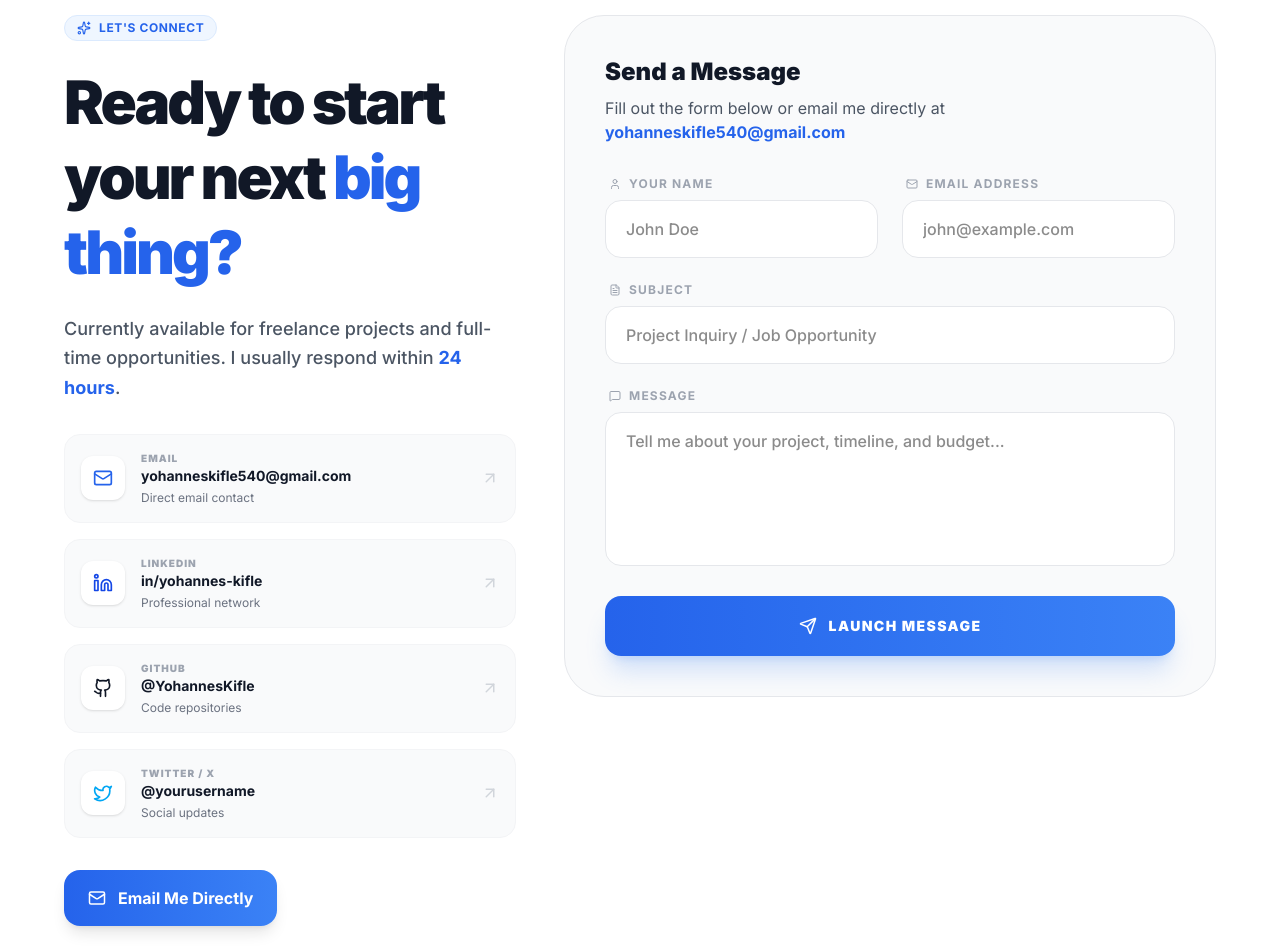
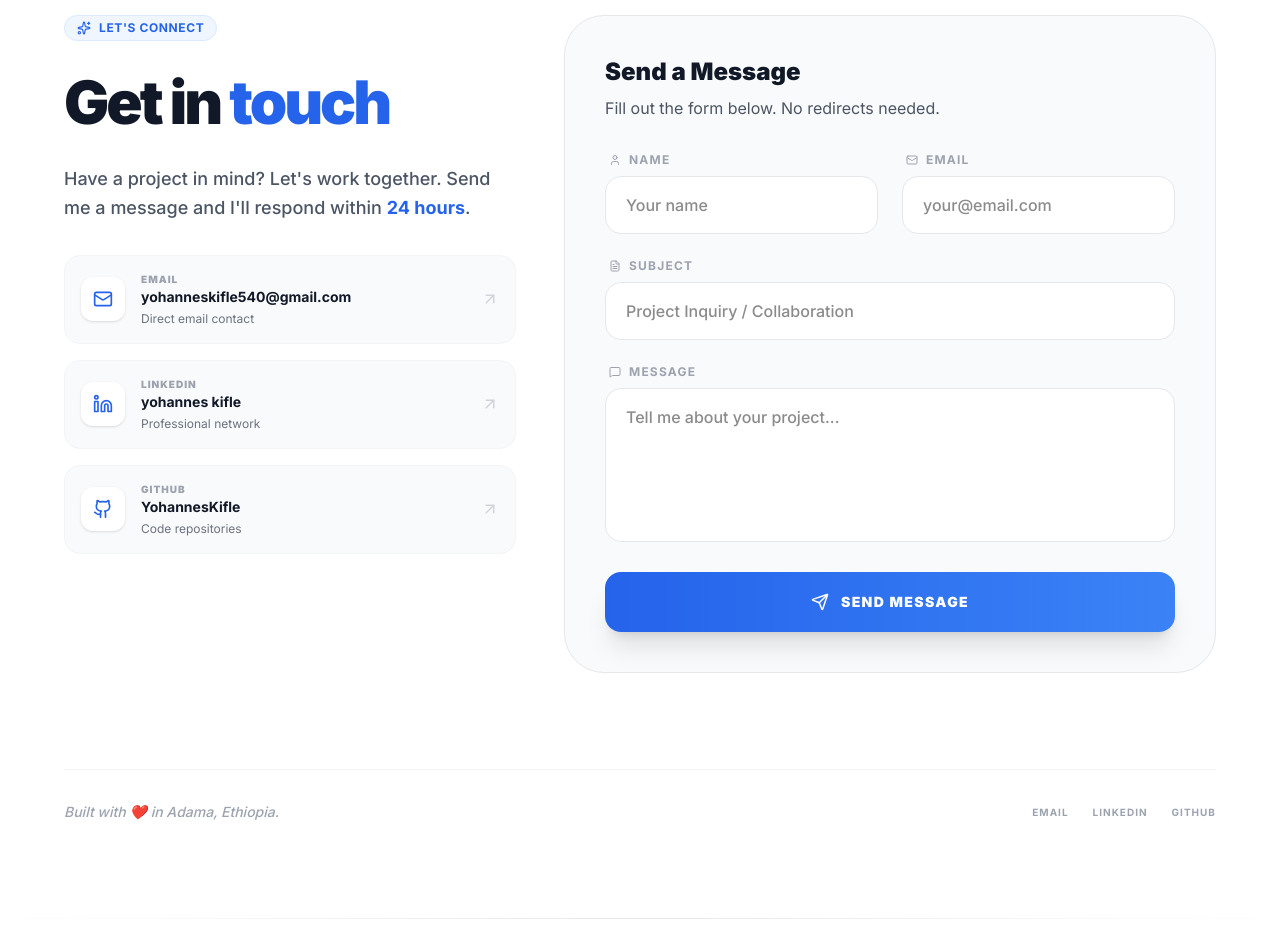
Before and after one commit to yohanneskf/portfolio, a Next.js app: page / in a window 1280 px wide. Shown: the part 5040-5992 px from the top of the page. Built offline with nearby package versions, Linux system fonts and the light colour scheme.

Commit message:
contact section commit

```diff
--- a/app/components/Contact.tsx
+++ b/app/components/Contact.tsx
@@ -1,65 +1,69 @@
 "use client";
 
-import { useState } from "react";
-import { motion, AnimatePresence } from "framer-motion";
+import { useState, useRef, FormEvent } from "react";
+import { motion } from "framer-motion";
+import emailjs from "@emailjs/browser";
 import {
   Mail,
-  Phone,
-  MapPin,
   Send,
   CheckCircle,
-  MessageSquare,
   User,
   FileText,
   Sparkles,
   ArrowUpRight,
   Linkedin,
   Github,
-  Twitter,
+  MessageSquare,
+  AlertCircle,
 } from "lucide-react";
 
 export default function Contact() {
-  const [formData, setFormData] = useState({
-    name: "",
-    email: "",
-    subject: "",
-    message: "",
-  });
+  const formRef = useRef<HTMLFormElement>(null);
   const [isSubmitting, setIsSubmitting] = useState(false);
   const [isSubmitted, setIsSubmitted] = useState(false);
+  const [error, setError] = useState<string | null>(null);
 
-  const handleSubmit = async (e: React.FormEvent) => {
+  // EmailJS Configuration - UPDATE THESE VALUES AFTER SETUP
+  const EMAILJS_SERVICE_ID = "service_tqenp6c"; // Change to your service ID
+  const EMAILJS_TEMPLATE_ID = "template_s0ow9d7"; // Change to your template ID
+  const EMAILJS_PUBLIC_KEY = "Rzw3vAdGQ1xBClBkW"; // Change to your public key
+
+  const handleSubmit = async (e: FormEvent<HTMLFormElement>) => {
     e.preventDefault();
     setIsSubmitting(true);
+    setError(null);
 
-    // In a real application, you would send this to your backend
-    // For now, we'll simulate an API call and open email client
+    if (!formRef.current) {
+      setError("Form not found. Please refresh the page.");
+      setIsSubmitting(false);
+      return;
+    }
 
-    // Open user's email client with pre-filled data
-    const mailtoLink = `mailto:yohanneskifle540@gmail.com?subject=${encodeURIComponent(
-      formData.subject || "Portfolio Inquiry"
-    )}&body=${encodeURIComponent(
-      `Hello Yohannes,\n\n${formData.message}\n\nFrom: ${formData.name}\nEmail: ${formData.email}`
-    )}`;
+    try {
+      const result = await emailjs.sendForm(
+        EMAILJS_SERVICE_ID,
+        EMAILJS_TEMPLATE_ID,
+        formRef.current,
+        EMAILJS_PUBLIC_KEY
+      );
 
-    window.open(mailtoLink, "_blank");
-
-    // Simulate processing time
-    await new Promise((resolve) => setTimeout(resolve, 1500));
-
+      if (result.status === 200) {
+        setIsSubmitted(true);
+        formRef.current.reset();
+        setTimeout(() => setIsSubmitted(false), 5000);
+      } else {
+        throw new Error("Failed to send message");
+      }
+    } catch (err) {
+      console.error("EmailJS Error:", err);
+      setError(
+        "Failed to send message. Please email me directly at yohanneskifle540@gmail.com"
+      );
+    } finally {
       setIsSubmitting(false);
-    setIsSubmitted(true);
-    setFormData({ name: "", email: "", subject: "", message: "" });
-    setTimeout(() => setIsSubmitted(false), 5000);
+    }
   };
 
-  const handleChange = (
-    e: React.ChangeEvent<HTMLInputElement | HTMLTextAreaElement>
-  ) => {
-    setFormData({ ...formData, [e.target.name]: e.target.value });
-  };
-
-  // Contact methods with actual links
   const contactMethods = [
     {
       icon: <Mail size={20} />,
@@ -71,23 +75,16 @@ export default function Contact() {
     {
       icon: <Linkedin size={20} />,
       label: "LinkedIn",
-      value: "in/yohannes-kifle",
-      link: "https://linkedin.com/in/yohannes-kifle", // Update with your actual LinkedIn
+      value: "yohannes kifle",
+      link: "https://et.linkedin.com/in/yohannes-kifle-63415236a",
       description: "Professional network",
     },
     {
       icon: <Github size={20} />,
       label: "GitHub",
-      value: "@YohannesKifle",
-      link: "https://github.com/YohannesKifle", // Update with your GitHub
+      value: "YohannesKifle",
+      link: "https://github.com/Yohanneskf",
       description: "Code repositories",
-    },
-    {
-      icon: <Twitter size={20} />,
-      label: "Twitter / X",
-      value: "@yourusername",
-      link: "https://twitter.com/yourusername", // Update if you have
-      description: "Social updates",
     },
   ];
 
@@ -96,13 +93,13 @@ export default function Contact() {
       id="contact"
       className="py-24 relative overflow-hidden bg-white dark:bg-[#050505]"
     >
-      {/* Background Aesthetic Elements */}
+      {/* Background Elements */}
       <div className="absolute bottom-0 right-0 w-[600px] h-[600px] bg-purple-600/5 blur-[120px] rounded-full -z-10" />
       <div className="absolute top-0 left-0 w-[400px] h-[400px] bg-blue-600/5 blur-[100px] rounded-full -z-10" />
 
       <div className="container mx-auto px-6 lg:px-16">
         <div className="grid lg:grid-cols-12 gap-12 items-start">
-          {/* Left Column: Context & Info */}
+          {/* Left Column */}
           <div className="lg:col-span-5 space-y-8">
             <motion.div
               initial={{ opacity: 0, x: -20 }}
@@ -116,12 +113,11 @@ export default function Contact() {
                 </span>
               </div>
               <h2 className="text-5xl md:text-6xl font-black tracking-tighter text-gray-900 dark:text-white leading-tight mb-6">
-                Ready to start your next{" "}
-                <span className="text-blue-600">big thing?</span>
+                Get in <span className="text-blue-600">touch</span>
               </h2>
               <p className="text-lg text-gray-600 dark:text-gray-400 font-medium leading-relaxed">
-                Currently available for freelance projects and full-time
-                opportunities. I usually respond within{" "}
+                Have a project in mind? Let's work together. Send me a message
+                and I'll respond within{" "}
                 <span className="text-blue-600 dark:text-blue-400 font-bold">
                   24 hours
                 </span>
@@ -129,7 +125,7 @@ export default function Contact() {
               </p>
             </motion.div>
 
-            {/* Quick Contact Cards */}
+            {/* Contact Cards */}
             <div className="grid gap-4">
               {contactMethods.map((item, i) => (
                 <motion.a
@@ -144,17 +140,7 @@ export default function Contact() {
                   className="p-4 rounded-2xl bg-gray-50 dark:bg-gray-900 border border-gray-100 dark:border-gray-800 flex items-center justify-between group cursor-pointer hover:bg-gray-100 dark:hover:bg-gray-800 transition-all"
                 >
                   <div className="flex items-center gap-4">
-                    <div
-                      className={`p-3 rounded-xl bg-white dark:bg-black shadow-sm ${
-                        item.label === "Email"
-                          ? "text-blue-600"
-                          : item.label === "LinkedIn"
-                          ? "text-blue-700"
-                          : item.label === "GitHub"
-                          ? "text-gray-900 dark:text-white"
-                          : "text-sky-500"
-                      }`}
-                    >
+                    <div className="p-3 rounded-xl bg-white dark:bg-black shadow-sm text-blue-600">
                       {item.icon}
                     </div>
                     <div>
@@ -176,20 +162,9 @@ export default function Contact() {
                 </motion.a>
               ))}
             </div>
-
-            {/* Direct Email Button */}
-            <motion.a
-              href="mailto:yohanneskifle540@gmail.com"
-              whileHover={{ scale: 1.02 }}
-              whileTap={{ scale: 0.98 }}
-              className="inline-flex items-center gap-3 px-6 py-4 rounded-2xl bg-gradient-to-r from-blue-600 to-blue-500 text-white font-bold shadow-lg hover:shadow-blue-500/25 transition-shadow"
-            >
-              <Mail size={18} />
-              Email Me Directly
-            </motion.a>
           </div>
 
-          {/* Right Column: The Form */}
+          {/* Right Column - Form */}
           <motion.div
             initial={{ opacity: 0, scale: 0.95 }}
             whileInView={{ opacity: 1, scale: 1 }}
@@ -202,44 +177,75 @@ export default function Contact() {
                   Send a Message
                 </h3>
                 <p className="text-gray-600 dark:text-gray-400">
-                  Fill out the form below or email me directly at{" "}
-                  <a
-                    href="mailto:yohanneskifle540@gmail.com"
-                    className="text-blue-600 dark:text-blue-400 font-bold hover:underline"
-                  >
-                    yohanneskifle540@gmail.com
-                  </a>
+                  Fill out the form below. No redirects needed.
                 </p>
               </div>
 
-              <form onSubmit={handleSubmit} className="space-y-6">
+              <form ref={formRef} onSubmit={handleSubmit} className="space-y-6">
+                {/* Status Messages */}
+                {error && (
+                  <motion.div
+                    initial={{ opacity: 0, y: -10 }}
+                    animate={{ opacity: 1, y: 0 }}
+                    className="p-4 rounded-xl bg-red-50 dark:bg-red-900/20 border border-red-200 dark:border-red-800"
+                  >
+                    <div className="flex items-start gap-3">
+                      <AlertCircle className="text-red-600 mt-0.5" size={18} />
+                      <div>
+                        <p className="text-red-700 dark:text-red-300 font-medium">
+                          {error}
+                        </p>
+                      </div>
+                    </div>
+                  </motion.div>
+                )}
+
+                {isSubmitted && (
+                  <motion.div
+                    initial={{ opacity: 0, scale: 0.95 }}
+                    animate={{ opacity: 1, scale: 1 }}
+                    className="p-4 rounded-xl bg-green-50 dark:bg-green-900/20 border border-green-200 dark:border-green-800"
+                  >
+                    <div className="flex items-center gap-3">
+                      <CheckCircle className="text-green-600" size={24} />
+                      <div>
+                        <h4 className="font-bold text-green-800 dark:text-green-300">
+                          Message Sent! 🎉
+                        </h4>
+                        <p className="text-sm text-green-700 dark:text-green-400">
+                          Thanks for reaching out. I'll respond soon.
+                        </p>
+                      </div>
+                    </div>
+                  </motion.div>
+                )}
+
+                {/* Form Fields */}
                 <div className="grid md:grid-cols-2 gap-6">
                   <div className="space-y-2">
                     <label className="text-xs font-bold uppercase tracking-widest text-gray-400 ml-1 flex items-center gap-2">
-                      <User size={12} /> Your Name
+                      <User size={12} /> Name
                     </label>
                     <input
                       type="text"
-                      name="name"
-                      value={formData.name}
-                      onChange={handleChange}
+                      name="from_name"
                       required
-                      placeholder="John Doe"
-                      className="w-full px-5 py-4 rounded-2xl bg-white dark:bg-black border border-gray-200 dark:border-gray-800 focus:ring-2 focus:ring-blue-500 outline-none transition-all dark:text-white font-medium"
+                      disabled={isSubmitting}
+                      placeholder="Your name"
+                      className="w-full px-5 py-4 rounded-2xl bg-white dark:bg-black border border-gray-200 dark:border-gray-800 focus:ring-2 focus:ring-blue-500 outline-none transition-all dark:text-white font-medium disabled:opacity-50 disabled:cursor-not-allowed"
                     />
                   </div>
                   <div className="space-y-2">
                     <label className="text-xs font-bold uppercase tracking-widest text-gray-400 ml-1 flex items-center gap-2">
-                      <Mail size={12} /> Email Address
+                      <Mail size={12} /> Email
                     </label>
                     <input
                       type="email"
-                      name="email"
-                      value={formData.email}
-                      onChange={handleChange}
+                      name="from_email"
                       required
-                      placeholder="john@example.com"
-                      className="w-full px-5 py-4 rounded-2xl bg-white dark:bg-black border border-gray-200 dark:border-gray-800 focus:ring-2 focus:ring-blue-500 outline-none transition-all dark:text-white font-medium"
+                      disabled={isSubmitting}
+                      placeholder="your@email.com"
+                      className="w-full px-5 py-4 rounded-2xl bg-white dark:bg-black border border-gray-200 dark:border-gray-800 focus:ring-2 focus:ring-blue-500 outline-none transition-all dark:text-white font-medium disabled:opacity-50 disabled:cursor-not-allowed"
                     />
                   </div>
                 </div>
@@ -251,11 +257,10 @@ export default function Contact() {
                   <input
                     type="text"
                     name="subject"
-                    value={formData.subject}
-                    onChange={handleChange}
                     required
-                    placeholder="Project Inquiry / Job Opportunity"
-                    className="w-full px-5 py-4 rounded-2xl bg-white dark:bg-black border border-gray-200 dark:border-gray-800 focus:ring-2 focus:ring-blue-500 outline-none transition-all dark:text-white font-medium"
+                    disabled={isSubmitting}
+                    placeholder="Project Inquiry / Collaboration"
+                    className="w-full px-5 py-4 rounded-2xl bg-white dark:bg-black border border-gray-200 dark:border-gray-800 focus:ring-2 focus:ring-blue-500 outline-none transition-all dark:text-white font-medium disabled:opacity-50 disabled:cursor-not-allowed"
                   />
                 </div>
 
@@ -265,23 +270,28 @@ export default function Contact() {
                   </label>
                   <textarea
                     name="message"
-                    value={formData.message}
-                    onChange={handleChange}
                     required
+                    disabled={isSubmitting}
                     rows={5}
-                    placeholder="Tell me about your project, timeline, and budget..."
-                    className="w-full px-5 py-4 rounded-2xl bg-white dark:bg-black border border-gray-200 dark:border-gray-800 focus:ring-2 focus:ring-blue-500 outline-none transition-all dark:text-white font-medium resize-none"
+                    placeholder="Tell me about your project..."
+                    className="w-full px-5 py-4 rounded-2xl bg-white dark:bg-black border border-gray-200 dark:border-gray-800 focus:ring-2 focus:ring-blue-500 outline-none transition-all dark:text-white font-medium resize-none disabled:opacity-50 disabled:cursor-not-allowed"
                   />
                 </div>
 
                 <motion.button
                   type="submit"
-                  disabled={isSubmitting}
-                  whileHover={{ scale: 1.01 }}
-                  whileTap={{ scale: 0.98 }}
-                  className={`w-full py-5 rounded-2xl font-black uppercase tracking-widest text-sm flex items-center justify-center gap-3 transition-all shadow-xl shadow-blue-500/20 ${
+                  disabled={isSubmitting || isSubmitted}
+                  whileHover={
+                    !isSubmitting && !isSubmitted ? { scale: 1.01 } : {}
+                  }
+                  whileTap={
+                    !isSubmitting && !isSubmitted ? { scale: 0.98 } : {}
+                  }
+                  className={`w-full py-5 rounded-2xl font-black uppercase tracking-widest text-sm flex items-center justify-center gap-3 transition-all shadow-xl ${
                     isSubmitted
-                      ? "bg-green-500 text-white"
+                      ? "bg-green-500 text-white cursor-default"
+                      : isSubmitting
+                      ? "bg-blue-500/50 text-white cursor-wait"
                       : "bg-gradient-to-r from-blue-600 to-blue-500 text-white hover:from-blue-700 hover:to-blue-600"
                   }`}
                 >
@@ -293,57 +303,37 @@ export default function Contact() {
                   ) : isSubmitted ? (
                     <>
                       <CheckCircle size={20} />
-                      Sent Successfully!
+                      Message Sent!
                     </>
                   ) : (
                     <>
                       <Send size={18} />
-                      Launch Message
+                      Send Message
                     </>
                   )}
                 </motion.button>
-
-                {isSubmitted && (
-                  <motion.div
-                    initial={{ opacity: 0, y: 10 }}
-                    animate={{ opacity: 1, y: 0 }}
-                    className="p-4 rounded-xl bg-green-50 dark:bg-green-900/30 border border-green-200 dark:border-green-800 text-green-700 dark:text-green-300 text-sm"
-                  >
-                    ✓ Message sent! I've opened your email client. Please send
-                    the email to complete the process.
-                  </motion.div>
-                )}
               </form>
             </div>
           </motion.div>
         </div>
 
-        {/* Footer Credits */}
+        {/* Footer */}
         <div className="mt-24 pt-8 border-t border-gray-100 dark:border-gray-900 flex flex-col md:flex-row justify-between items-center gap-6">
           <p className="text-sm text-gray-400 font-medium italic">
             Built with ❤️ in Adama, Ethiopia.
           </p>
           <div className="flex gap-6 text-gray-400 font-bold uppercase text-[10px] tracking-widest">
+            {contactMethods.map((method) => (
               <a
-              href="https://linkedin.com/in/yohannes-kifle"
+                key={method.label}
+                href={method.link}
                 target="_blank"
+                rel="noopener noreferrer"
                 className="hover:text-blue-600 transition-colors"
               >
-              LinkedIn
+                {method.label}
               </a>
-            <a
-              href="https://github.com/YohannesKifle"
-              target="_blank"
-              className="hover:text-blue-600 transition-colors"
-            >
-              GitHub
-            </a>
-            <a
-              href="mailto:yohanneskifle540@gmail.com"
-              className="hover:text-blue-600 transition-colors"
-            >
-              Email
-            </a>
+            ))}
           </div>
         </div>
       </div>
--- a/app/components/Footer.tsx
+++ b/app/components/Footer.tsx
@@ -44,18 +44,6 @@ export default function Footer() {
               Engineering high-performance digital solutions with a focus on
               clean architecture and human-centric design.
             </p>
-            <div className="flex gap-4">
-              {[<Github />, <Linkedin />, <Twitter />].map((icon, i) => (
-                <motion.a
-                  key={i}
-                  href="#"
-                  whileHover={{ y: -5, scale: 1.1 }}
-                  className="w-10 h-10 rounded-full bg-gray-50 dark:bg-gray-900 border border-gray-100 dark:border-gray-800 flex items-center justify-center text-gray-500 hover:text-blue-600 transition-colors"
-                >
-                  {icon}
-                </motion.a>
-              ))}
-            </div>
           </motion.div>
 
           {/* Links Columns */}
--- a/package.json
+++ b/package.json
@@ -9,6 +9,7 @@
     "lint": "eslint"
   },
   "dependencies": {
+    "@emailjs/browser": "^4.4.1",
     "framer-motion": "^12.23.26",
     "lucide-react": "^0.559.0",
     "next": "16.0.8",
```
Also changed, not shown: 1 other file (tests, documents, lock files or other folders). Lines whose indentation alone changed are shown as unchanged.
